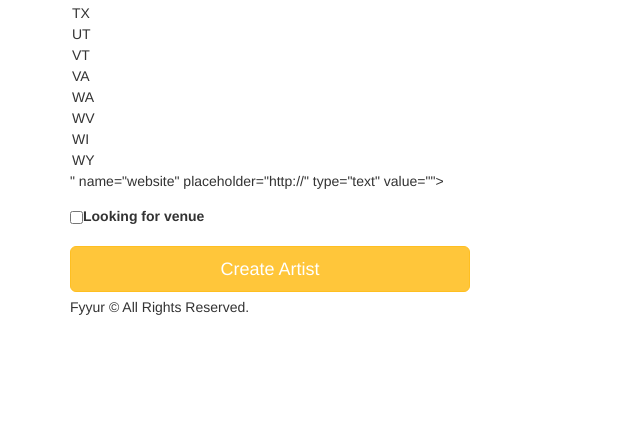
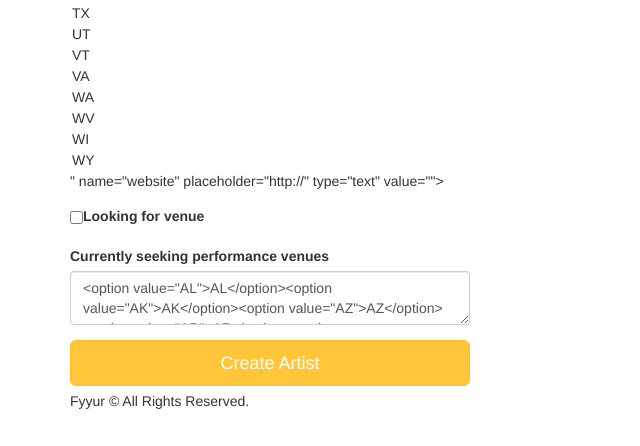
Before and after one commit to hoangvu99/Fyyur, a Flask app: page /artists/create in a window 1280 px wide. Shown: the part 4200-4646 px from the top of the page, without its empty margins (0-640 px from the left). Before the commit the page ends 4515 px from the top, so only its background shows below. Run offline with Flask 2, Linux system fonts and the light colour scheme; some libraries are stand-ins or nearby versions.

Commit message:
+ update form and model

```diff
--- a/app.py
+++ b/app.py
@@ -11,6 +11,7 @@
 from flask_migrate import Migrate
 import logging
 from logging import Formatter, FileHandler
+from flask_wtf.csrf import CSRFProtect
 from flask_wtf import Form
 from forms import *
 from sqlalchemy.sql import func
@@ -26,7 +27,8 @@
 db = SQLAlchemy(app)
 migrate = Migrate(app, db, compare_type=True)
 migrate.init_app(app)
-
+app.secret_key = b"_53oi3uriq9pifpff;apl"
+csrf = CSRFProtect(app)
 # TODO: connect to a local postgresql database
 
 
@@ -52,8 +54,9 @@
     facebook_link = db.Column(db.String(120))
     genres = db.Column(db.String(500))
     website = db.Column(db.String(500))
-    seeking_description = db.Column(db.Boolean, default=False)
+    seeking_description = db.Column(db.String(500))
     shows_venue = db.relationship("Show", backref="venue")
+    seeking_talent = db.Column(db.Boolean, default=False)
 
 
 class Artist(db.Model):
@@ -70,7 +73,7 @@
     website = db.Column(db.String(500))
     seeking_venue = db.Column(db.Boolean, default=False)
     shows_art = db.relationship("Show", backref="artist")
-
+    seeking_description = db.Column(db.String(500))
     # DONE: implement any missing fields, as a database migration using Flask-Migrate
 
 
--- a/forms.py
+++ b/forms.py
@@ -8,6 +8,7 @@
     DateTimeField,
     SubmitField,
     BooleanField,
+    TextAreaField,
 )
 from wtforms.validators import DataRequired, AnyOf, URL, ValidationError
 
@@ -125,9 +126,9 @@
     address = StringField("address", validators=[DataRequired()])
     phone = StringField("phone", validators=[DataRequired(), check_phone_number])
     image_link = StringField("image_link", validators=[DataRequired(), URL()])
-
     facebook_link = StringField("facebook_link", validators=[URL()])
     website = StringField("website", validators=[URL()])
+    seeking_description = TextAreaField("seeking_description", validators=[])
 
 
 class ArtistForm(Form):
@@ -222,11 +223,11 @@
     name = StringField("name", validators=[])
     seeking_venue = BooleanField("seeking_venue", validators=[])
     city = StringField("city", validators=[DataRequired()])
-
     phone = StringField("phone", validators=[DataRequired(), check_phone_number])
     image_link = StringField("image_link", validators=[DataRequired(), URL()])
     facebook_link = StringField("facebook_link", validators=[URL()])
     website = StringField("website", validators=[URL()])
+    seeking_description = TextAreaField("seeking_description", validators=[])
 
 
 # TODO IMPLEMENT NEW ARTIST FORM AND NEW SHOW FORM
--- a/templates/forms/new_artist.html
+++ b/templates/forms/new_artist.html
@@ -1,23 +1,16 @@
-{% extends 'layouts/main.html' %}
-{% block title %}New Artist{% endblock %}
-{% block content %}
-
-
-{% if form.errors %}
-  <h3> Submission error(s) </h3>
+{% extends 'layouts/main.html' %} {% block title %}New Artist{% endblock %} {%
+block content %} {% if form.errors %}
+<h3>Submission error(s)</h3>
 <ul class="user-msg error">
-    {% for field in form %}
-        {% for error in field.errors %}
+  {% for field in form %} {% for error in field.errors %}
   <li>
     {% if field != '__all__' %}
     <strong>{{ field.label }}:</strong>
-              {% endif %}
-              {{ error }}
+    {% endif %} {{ error }}
   </li>
-        {% endfor %}
-    {% endfor %}
+  {% endfor %} {% endfor %}
 </ul>
-    <div> Please correct the above mentioned submission field error(s).</div>
+<div>Please correct the above mentioned submission field error(s).</div>
 {% endif %}
 
 <div class="form-wrapper">
@@ -31,39 +24,57 @@
       <label>City & State</label>
       <div class="form-inline">
         <div class="form-group">
-              {{ form.city(class_ = 'form-control', placeholder='City', autofocus = true) }}
+          {{ form.city(class_ = 'form-control', placeholder='City', autofocus =
+          true) }}
         </div>
         <div class="form-group">
-              {{ form.state(class_ = 'form-control', placeholder='State', autofocus = true) }}
+          {{ form.state(class_ = 'form-control', placeholder='State', autofocus
+          = true) }}
         </div>
       </div>
     </div>
     <div class="form-group">
       <label for="phone">Phone</label>
-          {{ form.phone(class_ = 'form-control', placeholder='+(Country Code)-(Number)', autofocus = true) }}
+      {{ form.phone(class_ = 'form-control', placeholder='+(Country
+      Code)-(Number)', autofocus = true) }}
     </div>
     <div class="form-group">
       <label for="genres">Genres</label>
       <small>Ctrl+Click to select multiple</small>
-        {{ form.genres(class_ = 'form-control', placeholder='Genres, separated by commas', id=form.state, autofocus = true) }}
+      {{ form.genres(class_ = 'form-control', placeholder='Genres, separated by
+      commas', id=form.state, autofocus = true) }}
     </div>
     <div class="form-group">
-          <label for="genres">Facebook Link</label>
-          {{ form.facebook_link(class_ = 'form-control', placeholder='http://', id=form.state, autofocus = true) }}
+      <label for="facebook_link">Facebook Link</label>
+      {{ form.facebook_link(class_ = 'form-control', placeholder='http://',
+      id=form.state, autofocus = true) }}
     </div>
     <div class="form-group">
-          <label for="genres">Image Link</label>
-          {{ form.image_link(class_ = 'form-control', placeholder='http://', id=form.state, autofocus = true) }}
+      <label for="image_link">Image Link</label>
+      {{ form.image_link(class_ = 'form-control', placeholder='http://',
+      id=form.state, autofocus = true) }}
     </div>
     <div class="form-group">
-          <label for="genres">Website</label>
-          {{ form.website(class_ = 'form-control', placeholder='http://', id=form.state, autofocus = true) }}
+      <label for="website">Website</label>
+      {{ form.website(class_ = 'form-control', placeholder='http://',
+      id=form.state, autofocus = true) }}
     </div>
     <div class="form-group">
-          <label for="genres">Looking for venue</label>
+      <label for="seeking_venue">Looking for venue</label>
       {{ form.seeking_venue(style_ = 'float: left; margin-top: 5px;' ) }}
     </div>
-      <input type="submit" value="Create Artist" class="btn btn-primary btn-lg btn-block">
+    <div class="form-group">
+      <label for="seeking_description"
+        >Currently seeking performance venues</label
+      >
+      {{ form.seeking_description(class_ = 'form-control', id=form.state,
+      autofocus = true) }}
+    </div>
+    <input
+      type="submit"
+      value="Create Artist"
+      class="btn btn-primary btn-lg btn-block"
+    />
     {{ form.csrf_token() }}
   </form>
 </div>
```
Also changed, not shown: templates/forms/new_venue.html (+39 -22 lines). Lines whose indentation alone changed are shown as unchanged.
